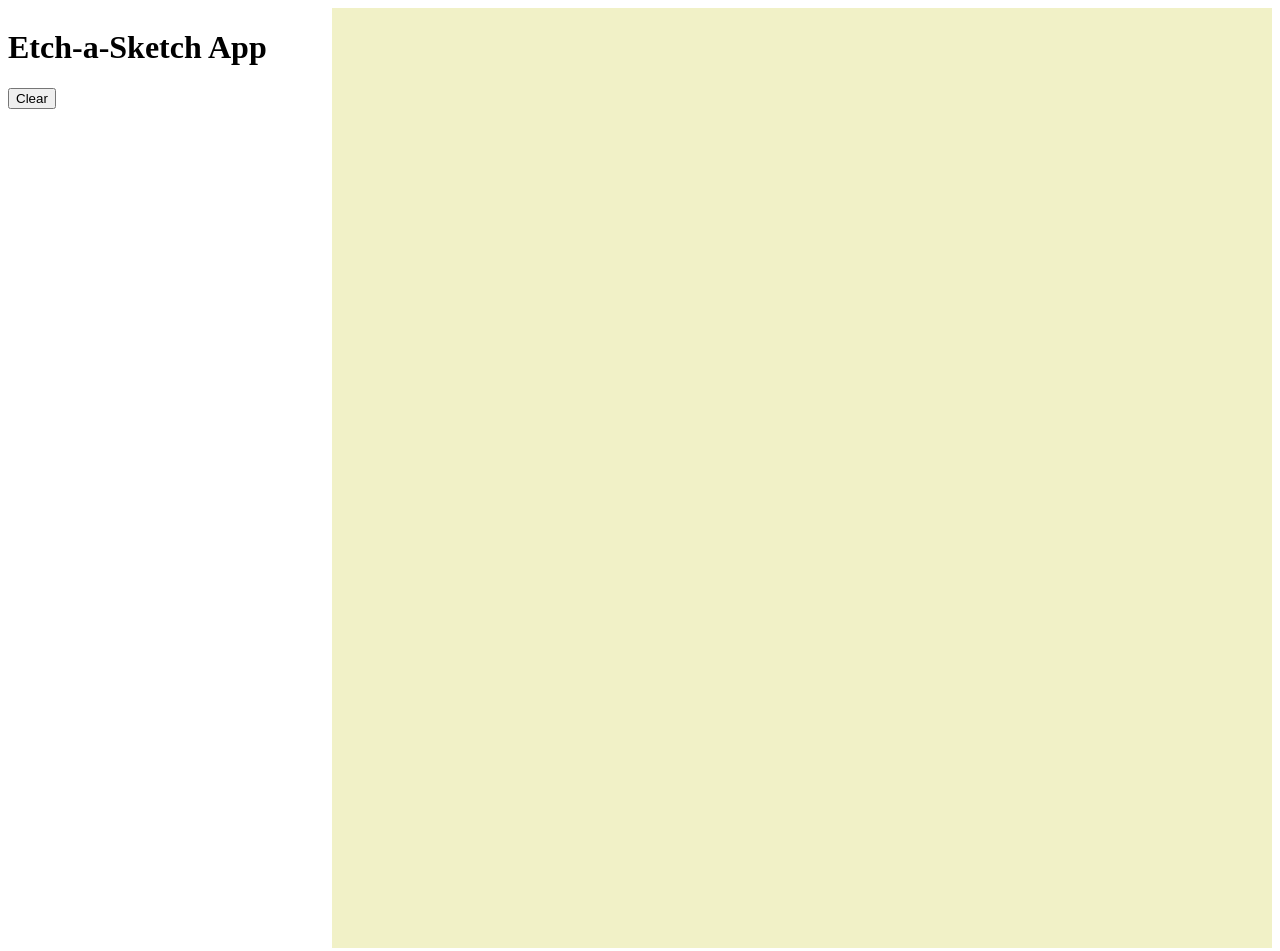
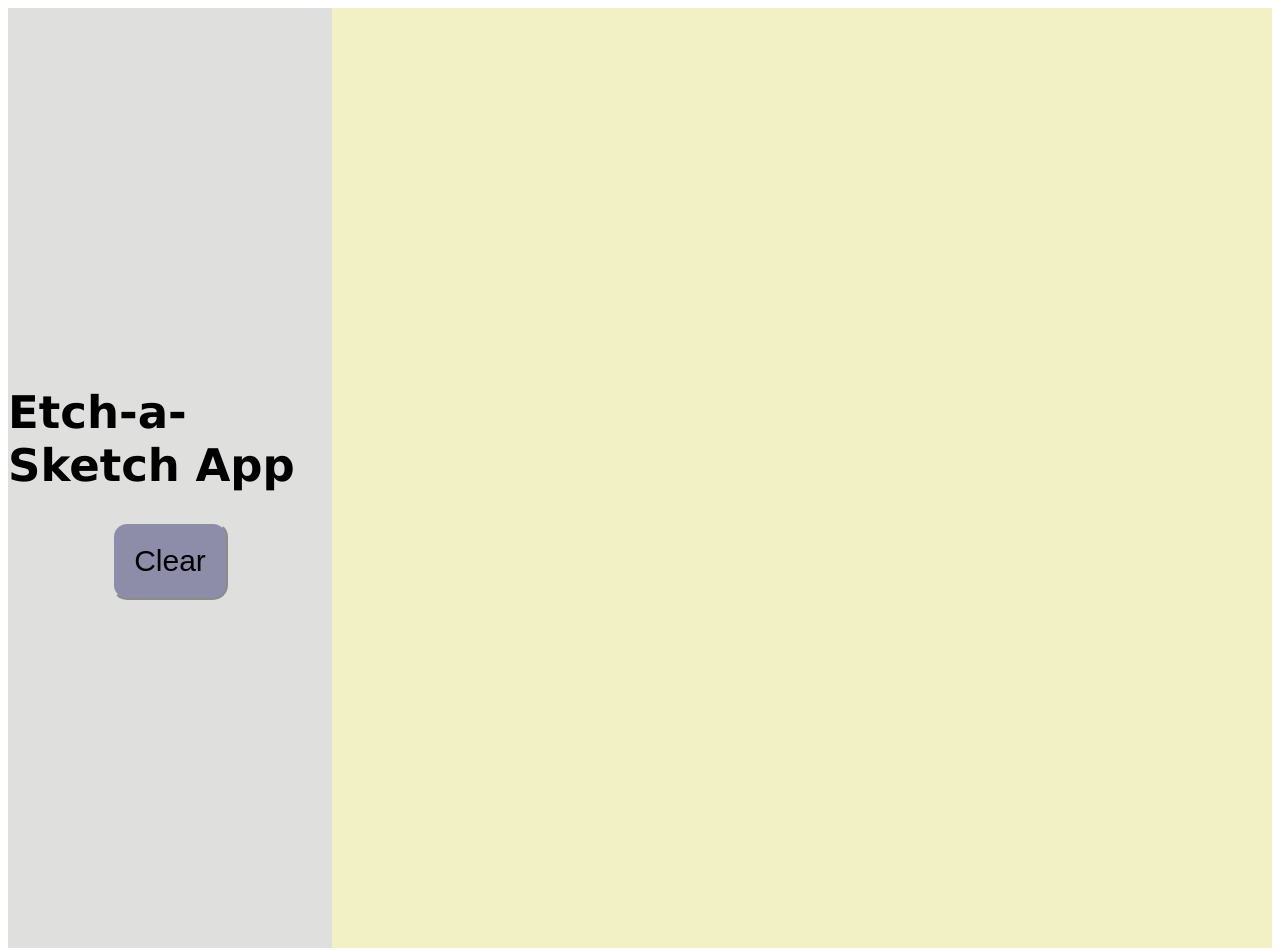
Before and after one commit to mubeen138/etch-a-sketch, a plain HTML site: page index.html in a window 1280 px wide. Drawn offline with Linux system fonts and the light colour scheme.

Commit message:
Added CSS and full ability

```diff
--- a/scripts/script.js
+++ b/scripts/script.js
@@ -3,7 +3,12 @@ let containerDiv = document.querySelector('.container');
 let sideBar = document.querySelector('.side-bar');
 let gridDiv;
 let clearButton;
+let mouseDown = false;
 
+// Add mousedown and mouseup event listeners to container div
+containerDiv.addEventListener('mousedown',()=> mouseDown = true);
+containerDiv.addEventListener('mouseup',() => mouseDown = false);
+containerDiv.setAttribute('draggable', 'false');
 // Create Clear Button to clear and prompt
 
 clearButton = document.createElement('button');
@@ -18,8 +23,9 @@ function removeAllChildNodes(parent) {
 }
 sideBar.appendChild(clearButton);
 
+// Clear contents of pad and ask for new grid size
 function clearPad(){
-    let input = prompt("Enter Number of pixels per side (Max 100)");
+    let input = parseInt(prompt("Enter Number of pixels per side (Max 100)"));
     if (input > 100){
         clearPad();
     }else{
@@ -27,13 +33,17 @@ function clearPad(){
         createGrid(input);
     }
 }
+//Create Grid
 function createGrid(numDivs = 16){
     for (i = 0; i < numDivs**2; i++){
         gridDiv = document.createElement('div');
         gridDiv.style.width = `${940/numDivs}px`;
         gridDiv.style.height = `${940/numDivs}px`;
-        gridDiv.addEventListener('mousedown',e => {
-        e.target.style.backgroundColor = 'black';
+        gridDiv.setAttribute('draggable', 'false')
+        gridDiv.addEventListener('mouseenter',e => {
+            if(mouseDown){
+                e.target.style.backgroundColor = 'black';
+            }
         })
         gridDiv.classList.add('gridDiv');
         containerDiv.appendChild(gridDiv);
--- a/styles/style.css
+++ b/styles/style.css
@@ -1,12 +1,33 @@
 body{
     display:flex;
     justify-content: space-between;
+    font-family: Verdana, Geneva, Tahoma, sans-serif;
+}
+.side-bar{
+    background-color: #dfdfde;
+    flex: 1;
+    display:flex;
+    flex-direction: column;
+    align-items: center;
+    justify-content: center;
+}
+.side-bar h1 {
+    font-size: 45px;
+    font-weight: 800;
+}
+#clear-button{
+    font-size: 30px;
+    background-color: #8d8daa;
+    padding: 20px;
+    border-radius: 15px;
+    border-color: #dfdfde;
+
 }
 .container{
     flex-shrink: 0;
     width: 940px;
     height:940px;
-    background-color: #f1f1c7;
+    background-color: rgb(241, 241, 197);
     display:flex;
     flex-wrap: wrap;
     align-items:flex-start;
```
